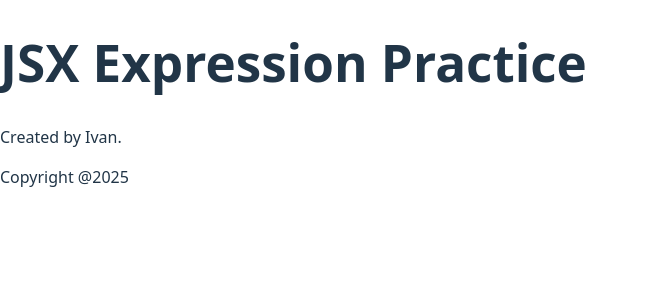
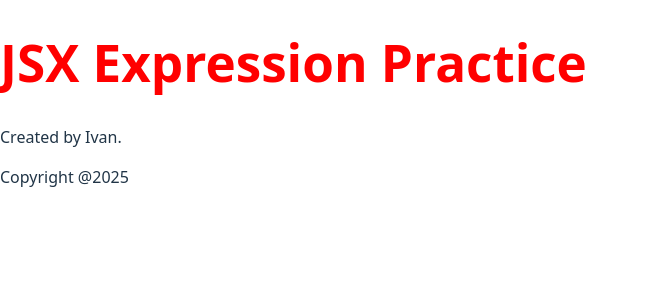
Before and after one commit to IvanR96/jsx-expression-practice, a React (Vite) app in the folder expression-practice/: page / in a window 1280 px wide. Shown: the top 300 px of the page, without its empty margins (0-648 px from the left). Built offline with nearby package versions, Linux system fonts and the light colour scheme.

Commit message:
new class created for h1 element

```diff
--- a/expression-practice/src/index.css
+++ b/expression-practice/src/index.css
@@ -27,6 +27,10 @@
   display: flex;
   min-width: 320px;
   min-height: 100vh;
+}
+
+.title{
+  color: red;
 }
 
 h1 {
```
